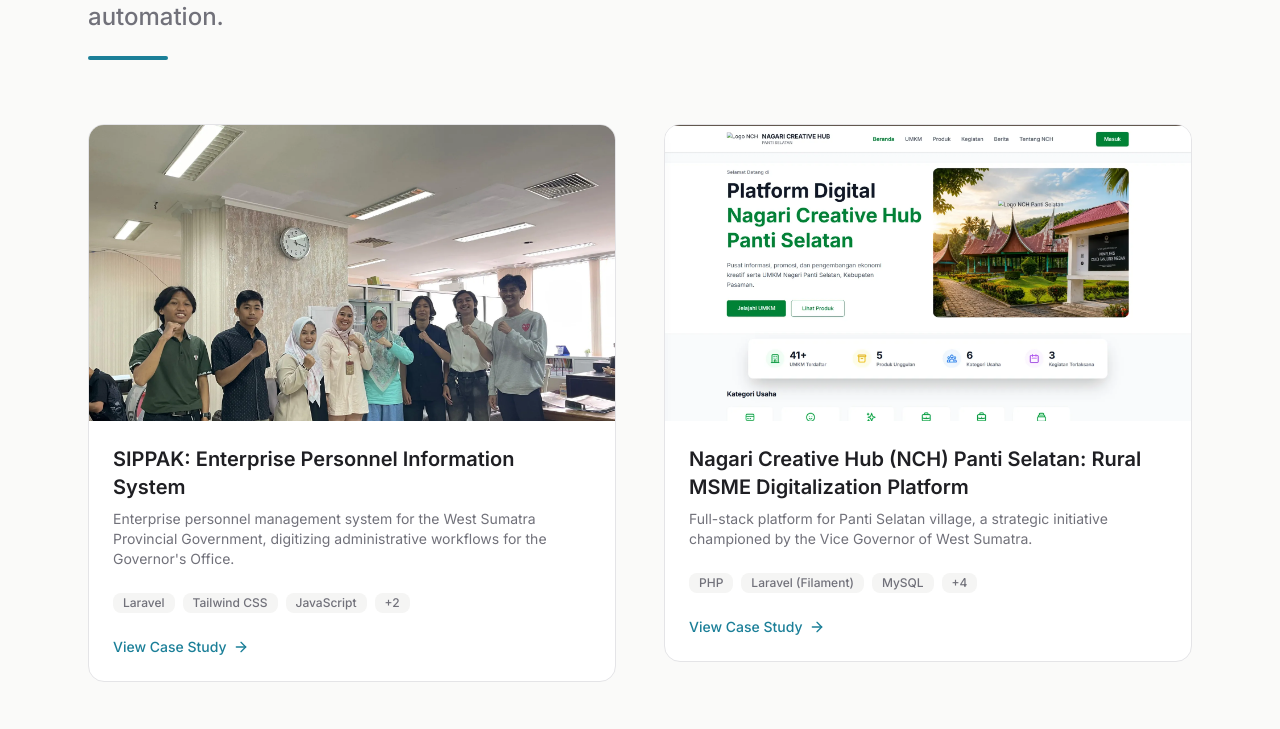
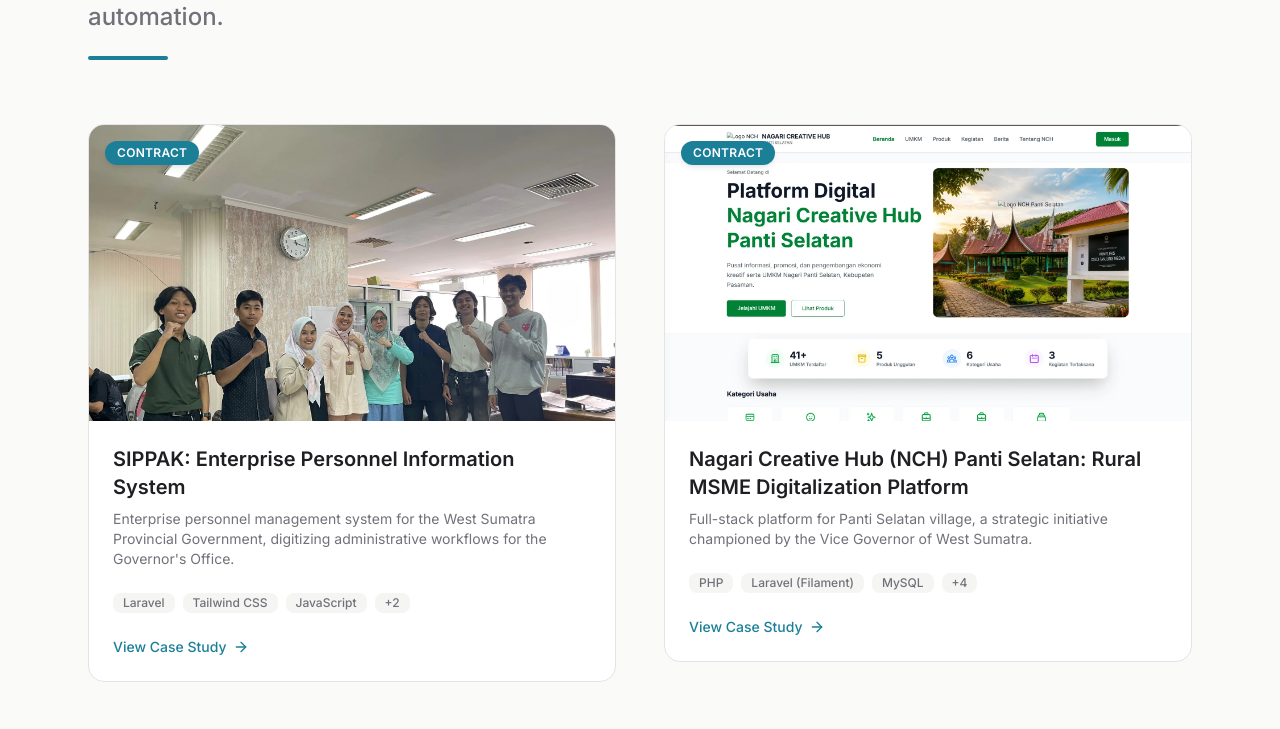
Before and after one commit to valusio/Porto-Poal, a Next.js app: page /cv.pdf in a window 1280 px wide. Shown: the part 1543-2272 px from the top of the page. Built offline with nearby package versions, Linux system fonts and the light colour scheme; no server answers.

Commit message:
Add Kontrak/Research category badges to project cards

```diff
--- a/data/en/projects.json
+++ b/data/en/projects.json
@@ -1,6 +1,7 @@
 [
   {
     "slug": "sippak",
+    "category": "Contract",
     "title": "SIPPAK: Enterprise Personnel Information System",
     "excerpt": "Enterprise personnel management system for the West Sumatra Provincial Government, digitizing administrative workflows for the Governor's Office.",
     "thumbnail": "/proof/SIPPAK-Tumbnail.webp",
@@ -27,6 +28,7 @@
   },
   {
     "slug": "nagari-creative-hub",
+    "category": "Contract",
     "title": "Nagari Creative Hub (NCH) Panti Selatan: Rural MSME Digitalization Platform",
     "excerpt": "Full-stack platform for Panti Selatan village, a strategic initiative championed by the Vice Governor of West Sumatra.",
     "thumbnail": "/proof/NCH - Tumbnail.webp",
@@ -52,6 +54,7 @@
   },
   {
     "slug": "bps-chatbot",
+    "category": "Contract",
     "title": "NIPAD: AI-Powered PST Chatbot (Badan Pusat Statistik Kota Padang)",
     "excerpt": "AI-powered WhatsApp chatbot for Badan Pusat Statistik (BPS) Kota Padang with zero-hallucination architecture.",
     "thumbnail": "/proof/NIPAD-Tumbnial.webp",
@@ -80,6 +83,7 @@
   },
   {
     "slug": "diabetica",
+    "category": "Research (Competition)",
     "title": "Smartglucosense (Diabetica): AI-Powered IoT Health Management System (Prototype)",
     "excerpt": "AI-powered health management application with predictive ML models, earning a Silver Medal at the World Health Competition.",
     "thumbnail": "/proof/Glucosense - Tumbnail.webp",
@@ -108,6 +112,7 @@
   },
   {
     "slug": "wice-ecommerce",
+    "category": "Research (Competition)",
     "title": "KOMIKSI: Literacy Comic-Based MSME Packaging Platform",
     "excerpt": "Architected and deployed a production-ready e-commerce platform, earning a Gold Medal at WICE Malaysia and national representation at PIMNAS.",
     "thumbnail": "/proof/WICE - Tumbnail.webp",
--- a/data/id/projects.json
+++ b/data/id/projects.json
@@ -1,6 +1,7 @@
 [
   {
     "slug": "sippak",
+    "category": "Kontrak",
     "title": "SIPPAK: Sistem Informasi Kepegawaian Enterprise",
     "excerpt": "Sistem manajemen kepegawaian enterprise untuk Pemerintah Provinsi Sumatera Barat, mendigitalisasi alur kerja administratif untuk Kantor Gubernur.",
     "thumbnail": "/proof/SIPPAK-Tumbnail.webp",
@@ -27,6 +28,7 @@
   },
   {
     "slug": "nagari-creative-hub",
+    "category": "Kontrak",
     "title": "Nagari Creative Hub (NCH) Panti Selatan: Platform Digitalisasi UMKM Pedesaan",
     "excerpt": "Platform full-stack untuk Desa Panti Selatan, sebuah inisiatif strategis yang didukung oleh Wakil Gubernur Sumatera Barat.",
     "thumbnail": "/proof/NCH - Tumbnail.webp",
@@ -52,6 +54,7 @@
   },
   {
     "slug": "bps-chatbot",
+    "category": "Kontrak",
     "title": "NIPAD: Chatbot PST Berbasis AI (Badan Pusat Statistik Kota Padang)",
     "excerpt": "Chatbot WhatsApp berbasis AI untuk Badan Pusat Statistik (BPS) Kota Padang dengan arsitektur tanpa halusinasi.",
     "thumbnail": "/proof/NIPAD-Tumbnial.webp",
@@ -80,6 +83,7 @@
   },
   {
     "slug": "diabetica",
+    "category": "Research (Lomba)",
     "title": "Smartglucosense (Diabetica): Sistem Manajemen Kesehatan IoT Berbasis AI (Prototipe)",
     "excerpt": "Aplikasi manajemen kesehatan berbasis AI dengan model ML prediktif, meraih Medali Perak di World Health Competition.",
     "thumbnail": "/proof/Glucosense - Tumbnail.webp",
@@ -108,6 +112,7 @@
   },
   {
     "slug": "wice-ecommerce",
+    "category": "Research (Lomba)",
     "title": "KOMIKSI: Platform Pengemasan UMKM Berbasis Komik Literasi",
     "excerpt": "Mengarsiteki dan meluncurkan platform e-commerce siap produksi, meraih Medali Emas di WICE Malaysia dan perwakilan nasional di PIMNAS.",
     "thumbnail": "/proof/WICE - Tumbnail.webp",
--- a/src/components/shared/ProjectCard.tsx
+++ b/src/components/shared/ProjectCard.tsx
@@ -23,6 +23,11 @@
           className="object-cover object-top transition-transform duration-500 group-hover:scale-105"
         />
         <div className="absolute inset-0 bg-gradient-to-t from-black/60 to-transparent opacity-0 transition-opacity duration-300 group-hover:opacity-100" />
+        {project.category && (
+          <span className="absolute left-4 top-4 z-10 inline-flex items-center rounded-full bg-accent px-3 py-1 text-xs font-semibold uppercase tracking-wide text-white shadow-md">
+            {project.category}
+          </span>
+        )}
       </div>
       <div className="flex flex-1 flex-col p-6">
         <h3 className="mb-2 text-xl font-semibold text-foreground group-hover:text-accent transition-colors">
--- a/src/lib/schemas.ts
+++ b/src/lib/schemas.ts
@@ -32,6 +32,7 @@
 
 export const projectSchema = z.object({
   slug: z.string().min(1),
+  category: z.string().optional(),
   title: z.string().min(1),
   excerpt: z.string().min(1),
   thumbnail: z.string(),
```
